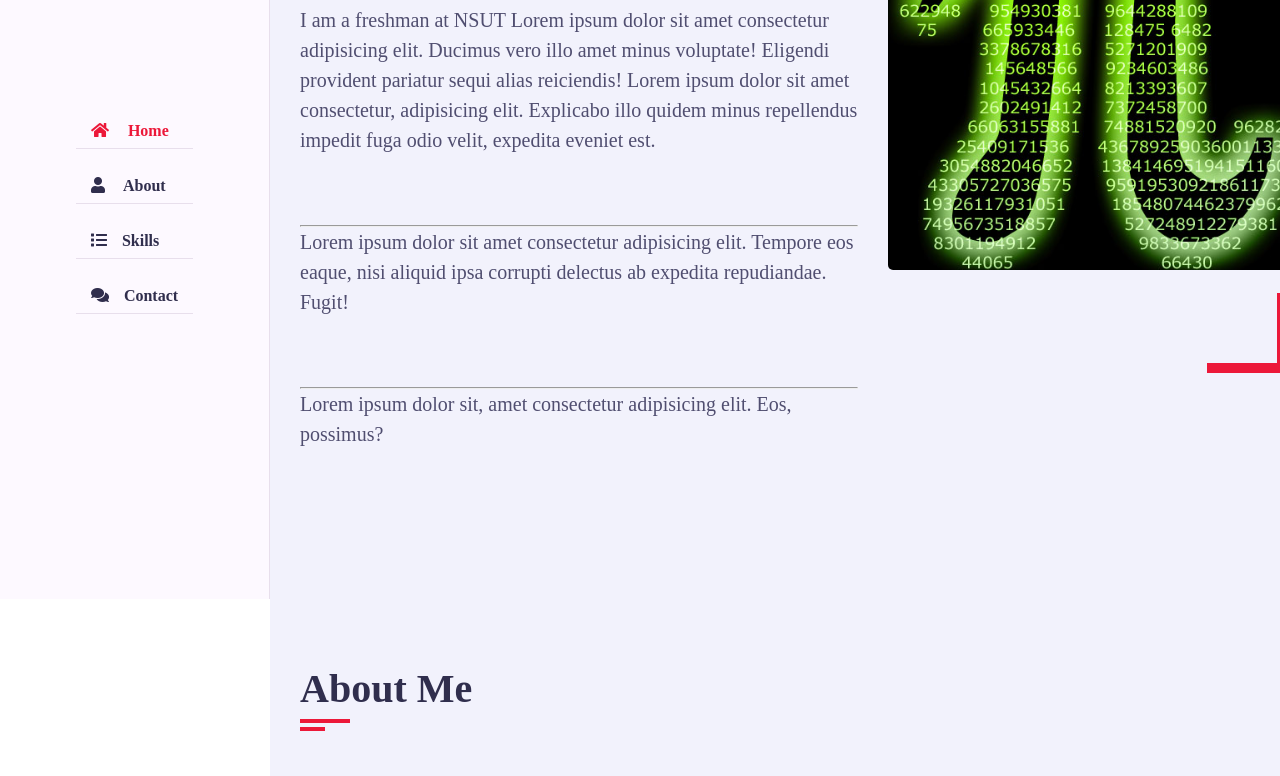
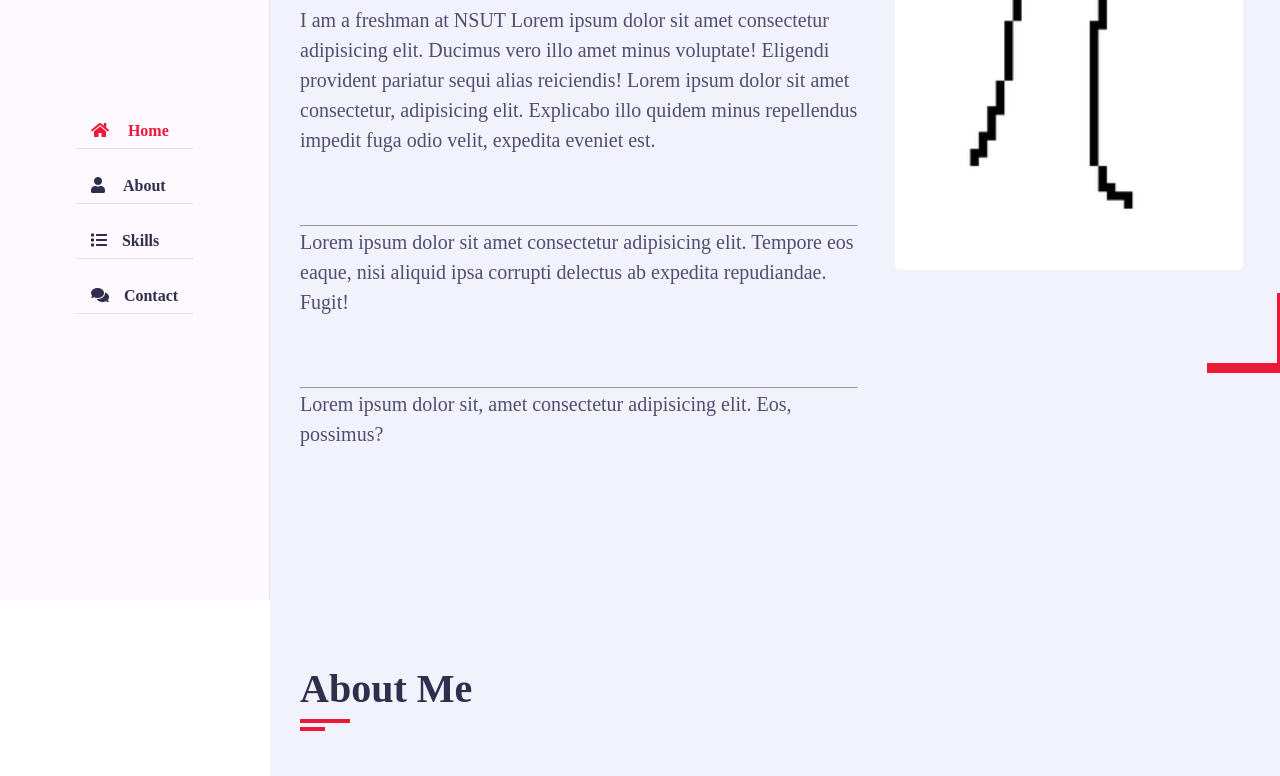
Before and after one commit to snmath-pi/snmath-pi.github.io, a plain HTML site: page index.html in a window 1280 px wide. Shown: the part 201-977 px from the top of the page. Drawn offline with nearby package versions, Linux system fonts and the light colour scheme; a web font is replaced by a local one.

Commit message:
Update index.html

```diff
--- a/index.html
+++ b/index.html
@@ -56,7 +56,7 @@
 
             </div>
             <div class="home-img padd-15">
-              <img src="/images/pi.png" alt="pi">
+              <img src="/images/Pi.jpg" alt="Pi">
             </div>
           </div>
         </div>
```
